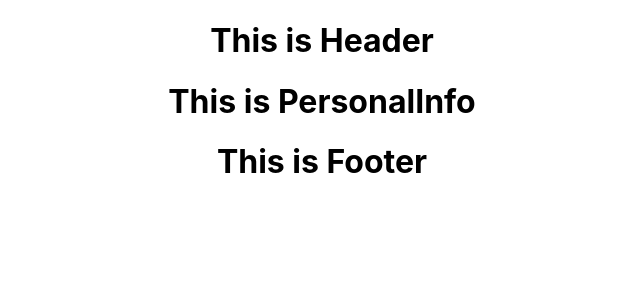
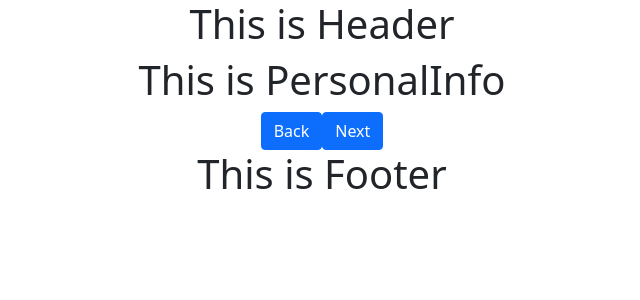
Before and after one commit to comrench/InfoReactApp, a React (Create React App) app: page / in a window 1280 px wide. Shown: the top 300 px of the page, without its empty margins (318-958 px from the left). Built offline with nearby package versions, Linux system fonts and the light colour scheme.

Commit message:
Added the navigation

```diff
--- a/src/AppRouter.js
+++ b/src/AppRouter.js
@@ -6,8 +6,10 @@ import PropertyInfo from "./core/components/screens/PropertyInfo";
 import EmploymentInfo from "./core/components/screens/EmploymentInfo";
 import Summary from "./core/components/screens/Summary";
 import { configs } from "./core/utils/config";
+import { useNavigate } from "react-router-dom";
 
 export const history = createBrowserHistory();
+console.log(history);
 
 const AppRouter = (props) => {
   return (
--- a/src/core/components/screens/EmploymentInfo/index.js
+++ b/src/core/components/screens/EmploymentInfo/index.js
@@ -1,7 +1,19 @@
 import React from "react";
+import { configs } from "../../../utils/config";
+import NavButtons from "../../shared/NavButtons";
+import { useNavigate } from "react-router-dom";
 
 const EmploymentInfo = (props) => {
-  return <h1>This is EmploymentInfo</h1>;
+  const navigate = useNavigate();
+  return (
+    <>
+      <h1>This is EmploymentInfo</h1>
+      <NavButtons
+        handleBackClick={() => navigate(configs.routes.property)}
+        handleNextClick={() => navigate(configs.routes.summary)}
+      />
+    </>
+  );
 };
 
 export default EmploymentInfo;
--- a/src/core/components/screens/PersonalInfo/index.js
+++ b/src/core/components/screens/PersonalInfo/index.js
@@ -1,7 +1,21 @@
 import React from "react";
+import { configs } from "../../../utils/config";
+import NavButtons from "../../shared/NavButtons";
+import { useNavigate } from "react-router-dom";
 
 const PersonalInfo = (props) => {
-  return <h1>This is PersonalInfo</h1>;
+  const navigate = useNavigate();
+  return (
+    <>
+      <h1>This is PersonalInfo</h1>
+      <NavButtons
+        handleBackClick={() => {
+          /** No action needed */
+        }}
+        handleNextClick={() => navigate(configs.routes.property)}
+      />
+    </>
+  );
 };
 
 export default PersonalInfo;
--- a/src/core/components/screens/PropertyInfo/index.js
+++ b/src/core/components/screens/PropertyInfo/index.js
@@ -1,7 +1,19 @@
 import React from "react";
+import { configs } from "../../../utils/config";
+import NavButtons from "../../shared/NavButtons";
+import { useNavigate } from "react-router-dom";
 
 const PropertyInfo = (props) => {
-  return <h1>This is PropertyInfo</h1>;
+  const navigate = useNavigate();
+  return (
+    <>
+      <h1>This is PropertyInfo</h1>
+      <NavButtons
+        handleBackClick={() => navigate(configs.routes.personal)}
+        handleNextClick={() => navigate(configs.routes.employment)}
+      />
+    </>
+  );
 };
 
 export default PropertyInfo;
--- a/src/core/components/screens/Summary/index.js
+++ b/src/core/components/screens/Summary/index.js
@@ -1,7 +1,21 @@
 import React from "react";
+import { configs } from "../../../utils/config";
+import NavButtons from "../../shared/NavButtons";
+import { useNavigate } from "react-router-dom";
 
 const Summary = (props) => {
-  return <h1>This is Summary</h1>;
+  const navigate = useNavigate();
+  return (
+    <>
+      <h1>This is Summary</h1>
+      <NavButtons
+        handleBackClick={() => navigate(configs.routes.employment)}
+        handleNextClick={() => {
+          /** No action */
+        }}
+      />
+    </>
+  );
 };
 
 export default Summary;
--- /dev/null
+++ b/src/core/components/shared/NavButtons/index.js
@@ -0,0 +1,18 @@
+import React from "react";
+import Button from "react-bootstrap/Button";
+
+const NavButtons = (props) => {
+  const { handleBackClick, handleNextClick } = props;
+  return (
+    <>
+      <Button variant="primary" onClick={handleBackClick}>
+        Back
+      </Button>
+      <Button variant="primary" onClick={handleNextClick}>
+        Next
+      </Button>
+    </>
+  );
+};
+
+export default NavButtons;
--- a/src/index.js
+++ b/src/index.js
@@ -4,6 +4,7 @@ import "./index.css";
 import App from "./App";
 import { Provider } from "react-redux";
 import configureStore from "./core/store/configureStore";
+import "bootstrap/dist/css/bootstrap.min.css";
 
 const store = configureStore();
 
```
